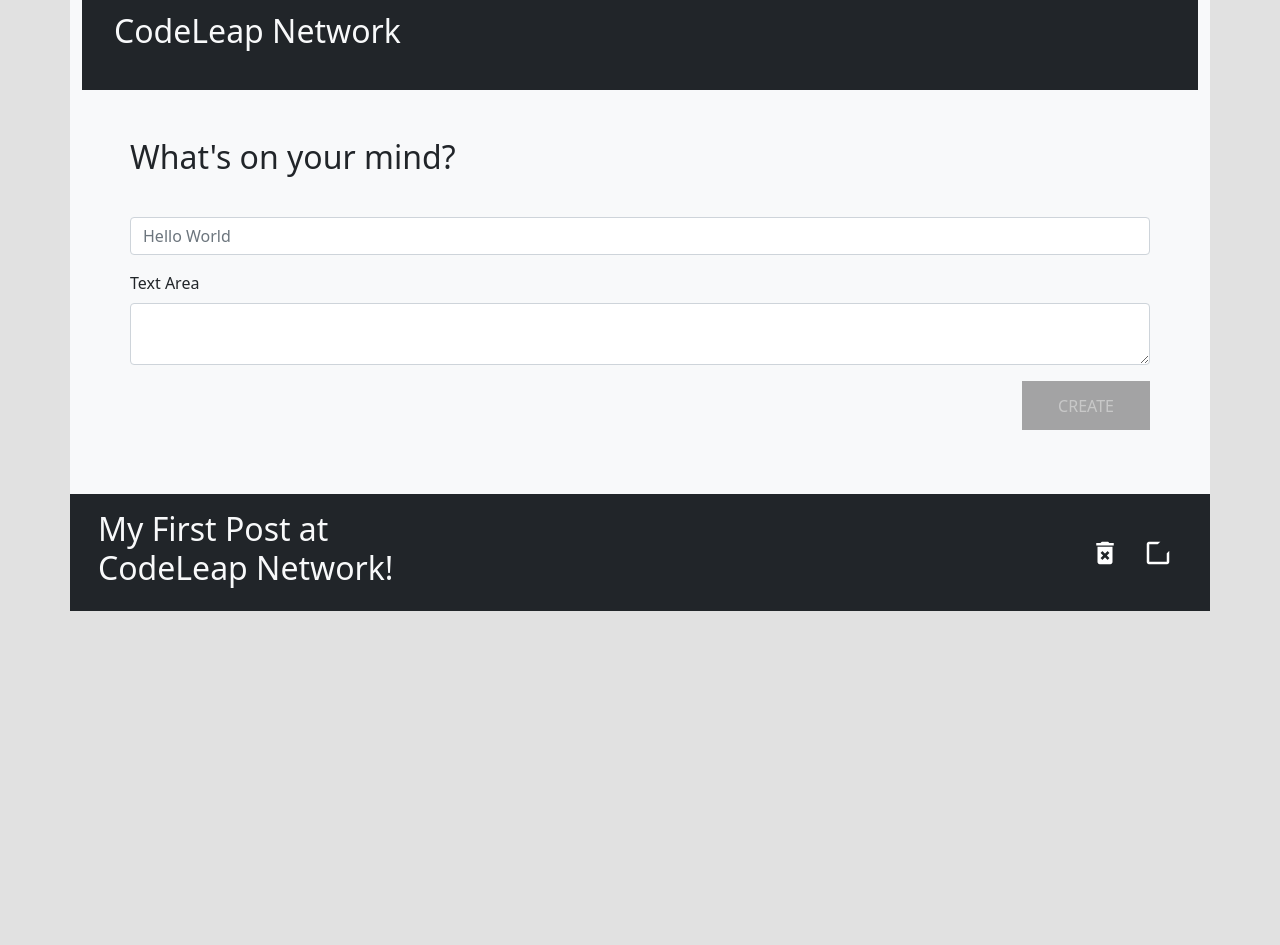
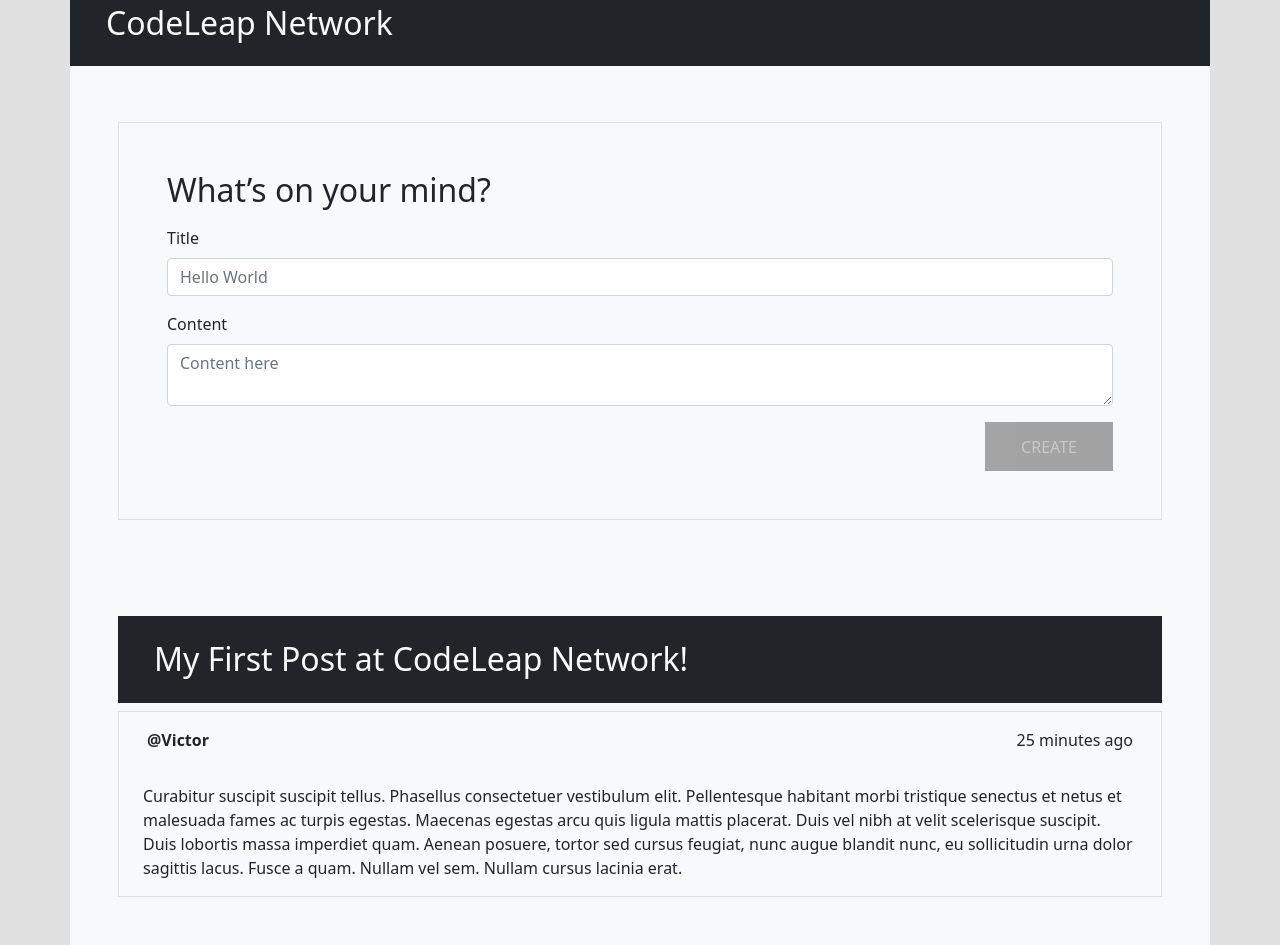
Before and after one commit to rafael-jordao/codeleap-engineering-test, a React (Create React App) app: page / in a window 1280 px wide. Shown: the part 820-1765 px from the top of the page. Before the commit the page ends 1431 px from the top, so only its background shows below. Built offline with nearby package versions, Linux system fonts and the light colour scheme; the HTML template or start-up script is replaced by a standard one.

Commit message:
organization of components

```diff
--- a/src/App.js
+++ b/src/App.js
@@ -1,6 +1,6 @@
 import React from "react";
-import UserLogin from './components/userLogin/index'
-import FormsPage from "./pages/formsPage";
+import UserLogin from './components/userLogin/index';
+import MainScreen from "./components/MainScreen";
 
 
 
@@ -8,9 +8,9 @@
   return (
     <div className="App">
 
-     <UserLogin />
+      <UserLogin />
 
-     <FormsPage />
+      <MainScreen />
 
     </div>
   );
--- /dev/null
+++ b/src/components/CreatePost/index.js
@@ -0,0 +1,75 @@
+import React, { useState } from "react";
+import { Input, Label } from "reactstrap";
+
+const CreatePost = () => {
+    const [name, setName] = useState();
+
+    const onChange = (e) => {
+        setName(e.target.value)
+    }
+
+    return (
+
+        <div className="container bg-light px-0">
+
+            <div className="container bg-dark">
+                <h2 className="p-4 text-light">CodeLeap Network</h2>
+            </div>
+
+            <div className="container p-5">
+                <div className="container border border-black p-5">
+                    <h2 className="mb-3">
+                        What’s on your mind?
+                    </h2>
+                    <Label>
+                        Title
+                    </Label>
+                    <Input
+                        id="exampleEmail"
+                        name="name"
+                        placeholder="Hello World"
+                        type="text"
+                        onChange={onChange}
+                        value={name}
+                        className="mb-3"
+                    />
+                    <Label>
+                        Content
+                    </Label>
+
+                    <Input type="textarea"
+                        name="text"
+                        id="exampleText"
+                        placeholder="Content here"
+                    />
+
+                    <div className="d-flex justify-content-end pt-3">
+                        <button disabled={!name}>CREATE</button>
+                    </div>
+                </div>
+            </div>
+
+
+
+            <div className="container p-5">
+                <div className="container bg-dark">
+                    <h2 className="p-4 text-light">My First Post at CodeLeap Network!</h2>
+                </div>
+                <div className="container border border-black">
+                    <div className="container align-items-center d-flex justify-content-between p-3">
+                        <p><strong>@Victor</strong></p>
+                        <p>25 minutes ago</p>
+                    </div>
+                    <p className="container">
+                        Curabitur suscipit suscipit tellus. Phasellus consectetuer vestibulum elit. Pellentesque habitant morbi tristique senectus et netus et malesuada fames ac turpis egestas. Maecenas egestas arcu quis ligula mattis placerat. Duis vel nibh at velit scelerisque suscipit.
+
+                        Duis lobortis massa imperdiet quam. Aenean posuere, tortor sed cursus feugiat, nunc augue blandit nunc, eu sollicitudin urna dolor sagittis lacus. Fusce a quam. Nullam vel sem. Nullam cursus lacinia erat.
+                    </p>
+                </div>
+            </div>
+
+        </div >
+    )
+}
+
+export default CreatePost;
--- /dev/null
+++ b/src/components/MainScreen/index.js
@@ -0,0 +1,12 @@
+import React from "react";
+import CreatePost from "../CreatePost";
+
+
+const MainScreen = () => {
+
+    return (
+        <CreatePost />
+    )
+};
+
+export default MainScreen;
--- a/src/components/createCrud/index.js
+++ /dev/null
@@ -1,33 +0,0 @@
-import React, { useState } from "react";
-import { FormGroup, Label, Input } from 'reactstrap'
-import Garbage from "/Users/rafaeljordao/Documents/codeleap/src/assets/garbage-icon.png"
-import Edit from "/Users/rafaeljordao/Documents/codeleap/src/assets/edit-icon.png"
-import CreateNewContent from "../createNewContent";
-
-const CreateCrud = () => {
-    const [input, setInput] = useState();
-
-    const onChange = (e) => {
-        setInput(e.target.value)
-    }
-
-    return (
-
-       <div className="container px-0 bg-light">
-            <CreateNewContent/>
-
-            <div className="container bg-dark d-flex align-items-center">
-                <h2 className="p-3 text-light">My First Post at CodeLeap Network!</h2>
-
-                <span className="container d-flex justify-content-end">
-                   <img className=" p-3" src={Garbage}></img>
-                   <img className=" p-3" src={Edit}></img>
-                </span>
-
-            </div>
-
-        </div>
-    )
-}
-
-export default CreateCrud;
--- a/src/components/createNewContent/index.js
+++ /dev/null
@@ -1,57 +0,0 @@
-import React, { useState } from "react";
-import { FormGroup, Label, Input } from 'reactstrap'
-
-
-const CreateNewContent = () => {
-    const [input, setInput] = useState();
-
-    const onChange = (e) => {
-        setInput(e.target.value)
-    }
-
-    return (
-
-
-        <div className="container-fluid">
-
-            <div className="container bg-dark p-3">
-                <h2 className="p-3 text-light">CodeLeap Network</h2>
-            </div>
-
-            <FormGroup className=" container bg-light p-5  ">
-                <Label for="exampleEmail">
-                    <h2 className="pb-4">What's on your mind?</h2>
-                </Label>
-                <Input
-                    id="exampleName"
-                    name="text"
-                    placeholder="Hello World"
-                    type="text"
-                    onChange={onChange}
-                    value={input}
-                    className="mb-3"
-                />
-
-                <Label for="exampleText">
-                    Text Area
-                </Label>
-
-                <Input
-                    id="exampleText"
-                    name="text"
-                    type="textarea"
-                    input="text"
-                />
-
-                <div className="d-flex justify-content-end pt-3">
-                    <button disabled={!input}>CREATE</button>
-                </div>
-            </FormGroup>
-        </div>
-
-    )
-
-
-}
-
-export default CreateNewContent;
--- a/src/components/userLogin/index.js
+++ b/src/components/userLogin/index.js
@@ -2,7 +2,6 @@
 import { FormGroup, Label, Input } from 'reactstrap'
 import "/Users/rafaeljordao/Documents/codeleap/src/index.css"
 import "./button.css"
-
 
 
 const UserLogin = () => {
@@ -14,13 +13,26 @@
         setName(e.target.value)
     }
 
+    let userName = name
+
+
+    const [submit, letSubmit] = useState();
+
+    const onClick = (ev) => {
+        localStorage.setItem(name, ev.target.value)
+    }
+
     return (
         <div className="container d-flex justify-content-center align-items-center vh-100 p-5">
 
             <FormGroup className="bg-light p-5 ">
                 <Label for="exampleEmail">
-                    <h2 className="pb-4">Welcome to the CodeLeap network!</h2>
-                    <p>Please enter your name</p>
+                    <h2 className="pb-4">
+                        Welcome to the CodeLeap network!
+                    </h2>
+                    <p>
+                        Please enter your name
+                    </p>
                 </Label>
                 <Input
                     id="exampleEmail"
@@ -28,10 +40,11 @@
                     placeholder="Jhon Doe"
                     type="text"
                     onChange={onChange}
-                    value={name}
+                    value={userName}
+                    submit={submit}
                 />
                 <div className="d-flex justify-content-end pt-3">
-                    <button disabled={!name}>ENTER</button>
+                    <button onClick={onClick} disabled={!name}>ENTER</button>
                 </div>
             </FormGroup>
         </div>
--- a/src/pages/formsPage/index.js
+++ /dev/null
@@ -1,10 +0,0 @@
-import React, { useState } from "react";
-import CreateCrud from "../../components/createCrud";
-
-const FormsPage = () => {
-    return (
-        <CreateCrud />
-)}
-
-
-export default FormsPage;
```
